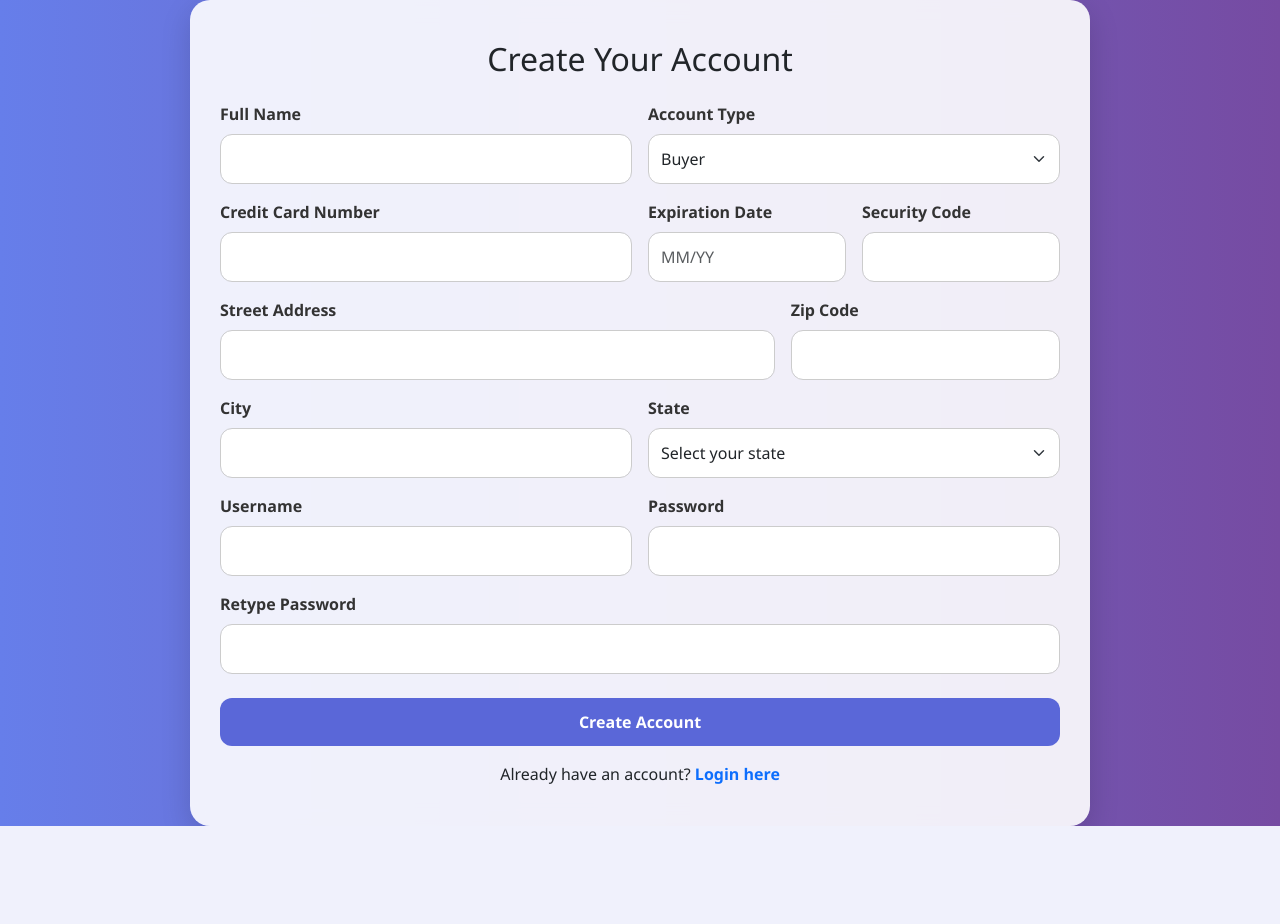
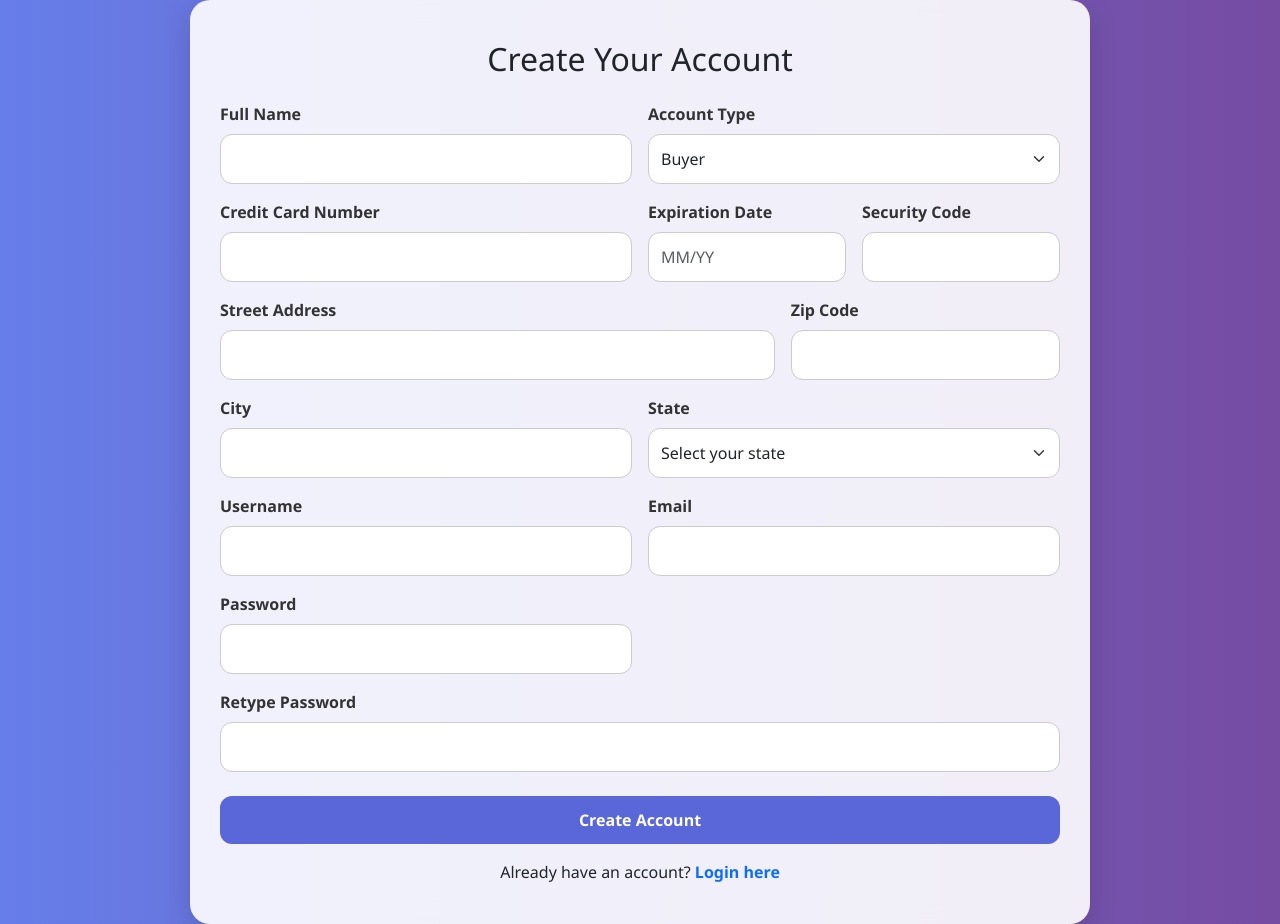
Before and after one commit to galpha2021/SElabGroup6, a Django app: page /api/users/register/ in a window 1280 px wide. Before the commit the page ends 826 px from the top, so only its background shows below. Run offline with Django 5.2, Linux system fonts and the light colour scheme.

Commit message:
This fixes the register account database issues

```diff
--- a/ecommerce_project/settings.py
+++ b/ecommerce_project/settings.py
@@ -87,8 +87,8 @@ DATABASES = {
     'default': {
         'ENGINE': 'django.db.backends.postgresql',
         'NAME': 'ecommerce_db',
-        'USER': 'ecommerce_user',
-        'PASSWORD': 'securepassword123',
+        'USER': 'postgres',
+        'PASSWORD': 'postgres',
         'HOST': 'localhost',
         'PORT': '5432',
     }
--- a/users/models.py
+++ b/users/models.py
@@ -6,6 +6,9 @@ from django.db import models
 from django.contrib.postgres.fields import ArrayField
 
 class CustomUser(AbstractUser):
+    def __str__(self):
+        return self.city  # or email, or any identifier you prefer
+
     USER_ROLES = (
         ('buyer', 'Buyer'),
         ('seller', 'Seller'),
@@ -21,12 +24,15 @@ class CustomUser(AbstractUser):
     city = models.CharField(max_length=100, default="Unknown")
     state = models.CharField(max_length=100, default="Unknown")
     zip_code = models.CharField(max_length=10, default="00000")
+    username = models.CharField(max_length=15, default="00000")
+    password = models.CharField(max_length=15, default="00000")
 
     USERNAME_FIELD = 'email'
     REQUIRED_FIELDS = ['username']
 
 
 class CustomItem():
+    id = models.BigAutoField(primary_key=True)
     item_name = models.CharField(max_length=100, default="Unknown")
     item_quantity = models.PositiveIntegerField()
     item_description = models.CharField(max_length=1000, default="Unknown")
--- a/users/templates/login.html
+++ b/users/templates/login.html
@@ -153,7 +153,7 @@
     <div class="welcome-title">Welcome Back</div>
     <p class="welcome-text">Log in to your account and continue shopping with ease</p>
 
-    <form method="POST" action="{% url 'login' %}">
+    <form method="POST" action="{% url 'homepage' %}">
         {% csrf_token %}
 
         <!-- ✅ Show form errors -->
--- a/users/templates/register.html
+++ b/users/templates/register.html
@@ -166,6 +166,11 @@
       </div>
 
       <div class="col-md-6">
+        <label for="email" class="form-label">Email</label>
+        <input type="text" name="email" id="email" class="form-control" required>
+      </div>
+
+      <div class="col-md-6">
         <label for="password" class="form-label">Password</label>
         <input type="password" name="password" id="password" class="form-control" required>
       </div>
--- a/users/views.py
+++ b/users/views.py
@@ -33,19 +33,19 @@ class RegisterView(APIView):
         return Response(serializer.errors, status=status.HTTP_400_BAD_REQUEST)
 
 # Customize login response
-class CustomTokenObtainPairSerializer(TokenObtainPairSerializer):
-    def validate(self, attrs):
-        data = super().validate(attrs)
-        data['user'] = {
-            "id": self.user.id,
-            "username": self.user.username,
-            "email": self.user.email,
-            "role": self.user.role,
-        }
-        return data
+#class CustomTokenObtainPairSerializer(TokenObtainPairSerializer):
+#    def validate(self, attrs):
+#        data = super().validate(attrs)
+#        data['user'] = {
+#            "id": self.user.id,
+#            "username": self.user.username,
+#            "email": self.user.email,
+#            "role": self.user.role,
+#        }
+#        return data
 
-class CustomLoginView(TokenObtainPairView):
-    serializer_class = CustomTokenObtainPairSerializer
+#class CustomLoginView(TokenObtainPairView):
+#    serializer_class = CustomTokenObtainPairSerializer
 
 class DeleteAccountView(APIView):
     permission_classes = [IsAuthenticated]
@@ -69,8 +69,9 @@ def login_view(request):
             return redirect('home')
         else:
             return render(request, 'login.html', {'error': 'Invalid username or password'})
+            #changing login.htm to homepage.html
 
-    return render(request, 'login.html')
+    return render(request, 'homepage.html')
 
 
 
@@ -103,6 +104,7 @@ def register_view(request):
         city = request.POST['city']
         state = request.POST['state']
         zip_code = request.POST['zip']
+        email = request.POST['email']
 
         if password != retypepassword:
             messages.error(request, "Passwords do not match.")
@@ -121,6 +123,7 @@ def register_view(request):
                 city=city,
                 state=state,
                 zip_code=zip_code,
+                email=email,
             )
             user.save()
             messages.success(request, "Account created successfully!")
@@ -138,6 +141,9 @@ def register_view(request):
 
 @login_required
 def homepage_view(request):
+
+
+
     return render(request, 'homepage.html')
 
 
```
